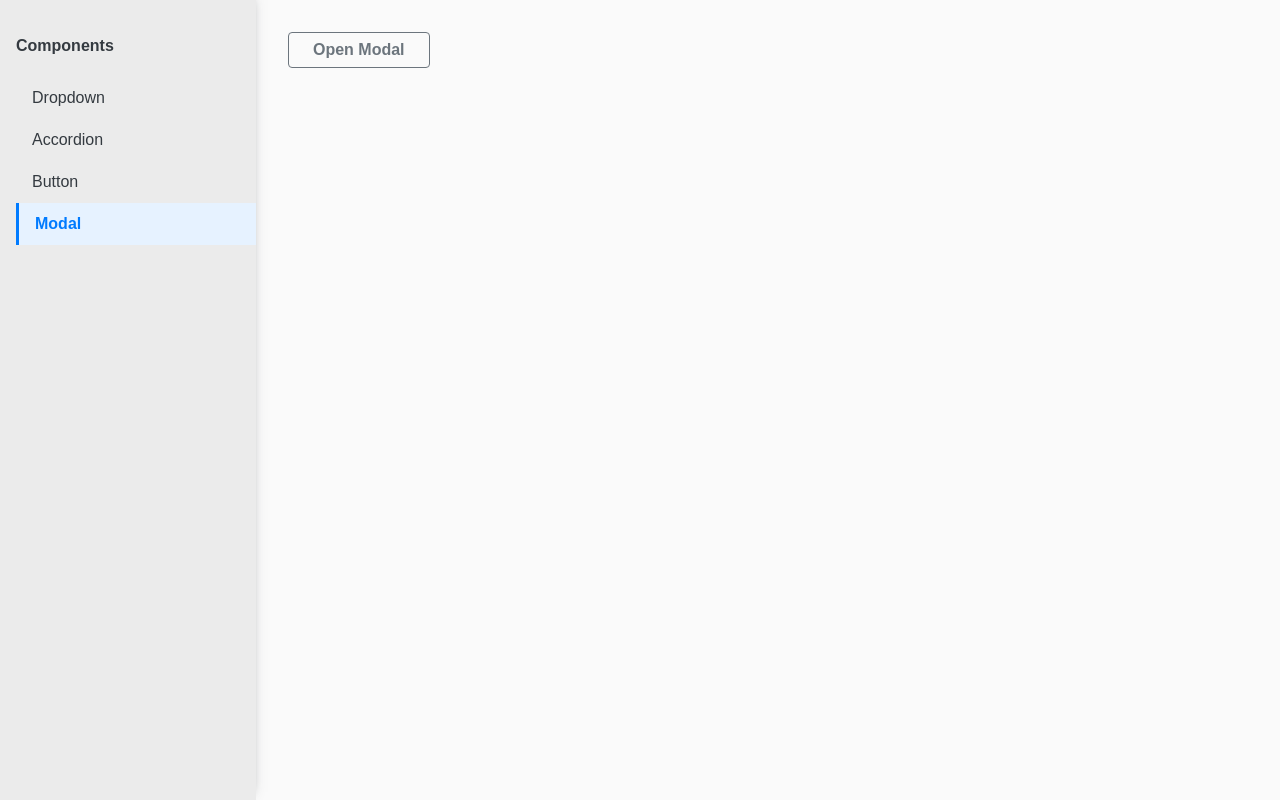
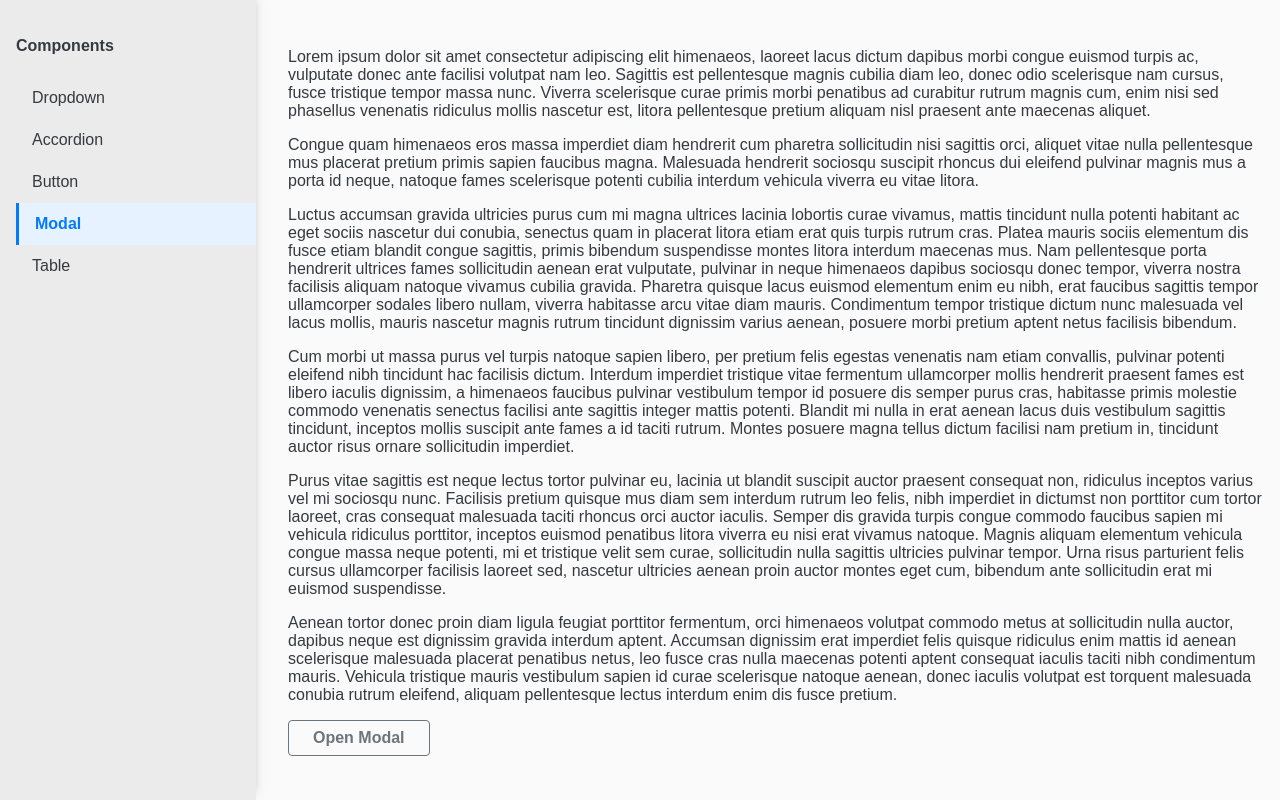
Before and after one commit to Rusvelt2000/Components, a React (Create React App) app: page /modal in a window 1280 px wide. Built offline with nearby package versions, Linux system fonts and the light colour scheme.

Commit message:
initiated table

```diff
--- a/src/App.js
+++ b/src/App.js
@@ -3,6 +3,7 @@ import DropdownPage from "./Pages/DropdownPage";
 import AccordionPage from "./Pages/AccordionPage";
 import ButtonPage from "./Pages/ButtonPage";
 import ModalPage from "./Pages/ModalPage";
+import TablePage from "./Pages/TablePage";
 import Sidebar from "./Components/Sidebar";
 
 function App() {
@@ -22,6 +23,9 @@ function App() {
         <Route path="/modal">
           <ModalPage />
         </Route>
+        <Route path="/table">
+          <TablePage />
+        </Route>
       </div>
     </div>
   );
--- a/src/Components/Modal.js
+++ b/src/Components/Modal.js
@@ -1,7 +1,16 @@
+import { useEffect } from "react";
 import Button from "./Button";
 import ReactDOM from "react-dom";
 
 function Modal({ onClose }) {
+  useEffect(() => {
+    document.body.classList.add("overflow-hidden");
+
+    return () => {
+      document.body.classList.remove("overflow-hidden");
+    };
+  }, []);
+
   return ReactDOM.createPortal(
     <div>
       <div className="ModalBackground" onClick={onClose}></div>
--- a/src/Components/Sidebar.js
+++ b/src/Components/Sidebar.js
@@ -8,6 +8,7 @@ function Sidebar() {
       <SidebarLink to="/accordion">Accordion</SidebarLink>
       <SidebarLink to="/button">Button</SidebarLink>
       <SidebarLink to="/modal">Modal</SidebarLink>
+      <SidebarLink to="/table">Table</SidebarLink>
     </div>
   );
 }
--- /dev/null
+++ b/src/Components/Table.js
@@ -0,0 +1,5 @@
+function Table() {
+  return <h1>Table</h1>;
+}
+
+export default Table;
--- a/src/Components/components.scss
+++ b/src/Components/components.scss
@@ -1,9 +1,4 @@
 @import "../index.scss";
-
-body {
-  padding: 0;
-  margin: 0;
-}
 
 .App {
   display: flex;
@@ -13,6 +8,7 @@ body {
 .Content {
   padding: 32px 16px 0 0;
   width: 100%;
+
   .section-title {
     margin: 0 auto 16px;
   }
@@ -25,6 +21,9 @@ body {
 .Sidebar {
   display: flex;
   flex-direction: column;
+  position: sticky;
+  top: 0;
+  bottom: 0;
   background-color: $alt-bg;
   height: calc(100vh - $app-padding);
   min-width: 240px;
@@ -211,7 +210,7 @@ body {
 --------------------*/
 
 .ModalBackground {
-  position: absolute;
+  position: fixed;
   top: 0;
   right: 0;
   bottom: 0;
@@ -225,7 +224,7 @@ body {
   -webkit-backdrop-filter: blur(2px);
 }
 .Modal {
-  position: absolute;
+  position: fixed;
   z-index: 9999;
   background-color: $white;
   padding: $app-padding;
--- a/src/Pages/ModalPage.js
+++ b/src/Pages/ModalPage.js
@@ -15,6 +15,79 @@ function ModalPage() {
 
   return (
     <div>
+      <p>
+        Lorem ipsum dolor sit amet consectetur adipiscing elit himenaeos,
+        laoreet lacus dictum dapibus morbi congue euismod turpis ac, vulputate
+        donec ante facilisi volutpat nam leo. Sagittis est pellentesque magnis
+        cubilia diam leo, donec odio scelerisque nam cursus, fusce tristique
+        tempor massa nunc. Viverra scelerisque curae primis morbi penatibus ad
+        curabitur rutrum magnis cum, enim nisi sed phasellus venenatis ridiculus
+        mollis nascetur est, litora pellentesque pretium aliquam nisl praesent
+        ante maecenas aliquet.
+      </p>
+      <p>
+        Congue quam himenaeos eros massa imperdiet diam hendrerit cum pharetra
+        sollicitudin nisi sagittis orci, aliquet vitae nulla pellentesque mus
+        placerat pretium primis sapien faucibus magna. Malesuada hendrerit
+        sociosqu suscipit rhoncus dui eleifend pulvinar magnis mus a porta id
+        neque, natoque fames scelerisque potenti cubilia interdum vehicula
+        viverra eu vitae litora.
+      </p>
+      <p>
+        Luctus accumsan gravida ultricies purus cum mi magna ultrices lacinia
+        lobortis curae vivamus, mattis tincidunt nulla potenti habitant ac eget
+        sociis nascetur dui conubia, senectus quam in placerat litora etiam erat
+        quis turpis rutrum cras. Platea mauris sociis elementum dis fusce etiam
+        blandit congue sagittis, primis bibendum suspendisse montes litora
+        interdum maecenas mus. Nam pellentesque porta hendrerit ultrices fames
+        sollicitudin aenean erat vulputate, pulvinar in neque himenaeos dapibus
+        sociosqu donec tempor, viverra nostra facilisis aliquam natoque vivamus
+        cubilia gravida. Pharetra quisque lacus euismod elementum enim eu nibh,
+        erat faucibus sagittis tempor ullamcorper sodales libero nullam, viverra
+        habitasse arcu vitae diam mauris. Condimentum tempor tristique dictum
+        nunc malesuada vel lacus mollis, mauris nascetur magnis rutrum tincidunt
+        dignissim varius aenean, posuere morbi pretium aptent netus facilisis
+        bibendum.
+      </p>
+      <p>
+        Cum morbi ut massa purus vel turpis natoque sapien libero, per pretium
+        felis egestas venenatis nam etiam convallis, pulvinar potenti eleifend
+        nibh tincidunt hac facilisis dictum. Interdum imperdiet tristique vitae
+        fermentum ullamcorper mollis hendrerit praesent fames est libero iaculis
+        dignissim, a himenaeos faucibus pulvinar vestibulum tempor id posuere
+        dis semper purus cras, habitasse primis molestie commodo venenatis
+        senectus facilisi ante sagittis integer mattis potenti. Blandit mi nulla
+        in erat aenean lacus duis vestibulum sagittis tincidunt, inceptos mollis
+        suscipit ante fames a id taciti rutrum. Montes posuere magna tellus
+        dictum facilisi nam pretium in, tincidunt auctor risus ornare
+        sollicitudin imperdiet.
+      </p>
+      <p>
+        Purus vitae sagittis est neque lectus tortor pulvinar eu, lacinia ut
+        blandit suscipit auctor praesent consequat non, ridiculus inceptos
+        varius vel mi sociosqu nunc. Facilisis pretium quisque mus diam sem
+        interdum rutrum leo felis, nibh imperdiet in dictumst non porttitor cum
+        tortor laoreet, cras consequat malesuada taciti rhoncus orci auctor
+        iaculis. Semper dis gravida turpis congue commodo faucibus sapien mi
+        vehicula ridiculus porttitor, inceptos euismod penatibus litora viverra
+        eu nisi erat vivamus natoque. Magnis aliquam elementum vehicula congue
+        massa neque potenti, mi et tristique velit sem curae, sollicitudin nulla
+        sagittis ultricies pulvinar tempor. Urna risus parturient felis cursus
+        ullamcorper facilisis laoreet sed, nascetur ultricies aenean proin
+        auctor montes eget cum, bibendum ante sollicitudin erat mi euismod
+        suspendisse.
+      </p>
+      <p>
+        Aenean tortor donec proin diam ligula feugiat porttitor fermentum, orci
+        himenaeos volutpat commodo metus at sollicitudin nulla auctor, dapibus
+        neque est dignissim gravida interdum aptent. Accumsan dignissim erat
+        imperdiet felis quisque ridiculus enim mattis id aenean scelerisque
+        malesuada placerat penatibus netus, leo fusce cras nulla maecenas
+        potenti aptent consequat iaculis taciti nibh condimentum mauris.
+        Vehicula tristique mauris vestibulum sapien id curae scelerisque natoque
+        aenean, donec iaculis volutpat est torquent malesuada conubia rutrum
+        eleifend, aliquam pellentesque lectus interdum enim dis fusce pretium.
+      </p>
       <Button secondary outline onClick={handleOpenModal}>
         Open Modal
       </Button>
--- /dev/null
+++ b/src/Pages/TablePage.js
@@ -0,0 +1,10 @@
+import Table from "../Components/Table";
+
+function TablePage() {
+  return (
+    <div>
+      <Table />
+    </div>
+  );
+}
+export default TablePage;
--- a/src/index.scss
+++ b/src/index.scss
@@ -14,3 +14,11 @@ $app-padding: 16px;
 html {
   background-color: $white;
 }
+
+body {
+  padding: 0;
+  margin: 0;
+  &.overflow-hidden {
+    overflow: hidden;
+  }
+}
```
